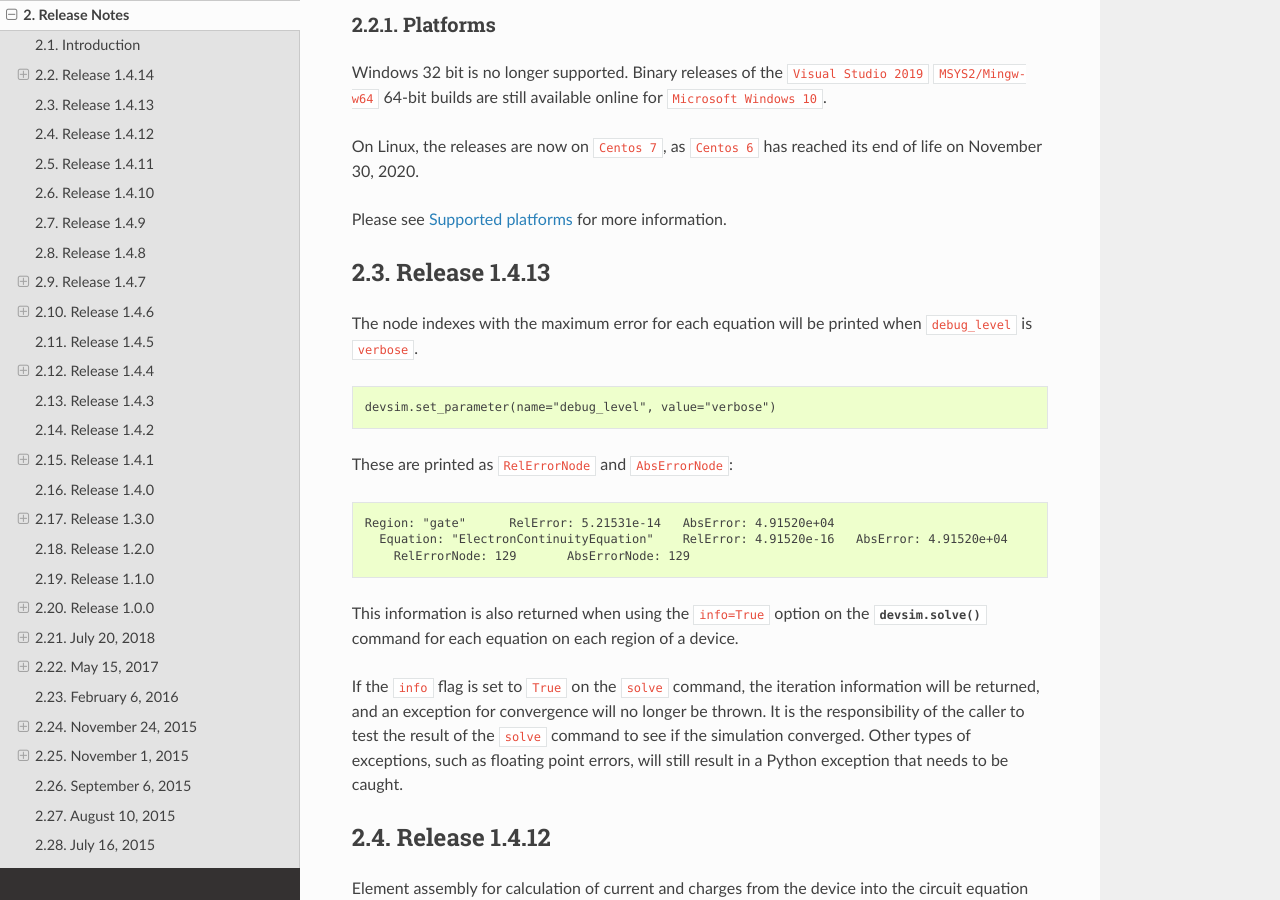
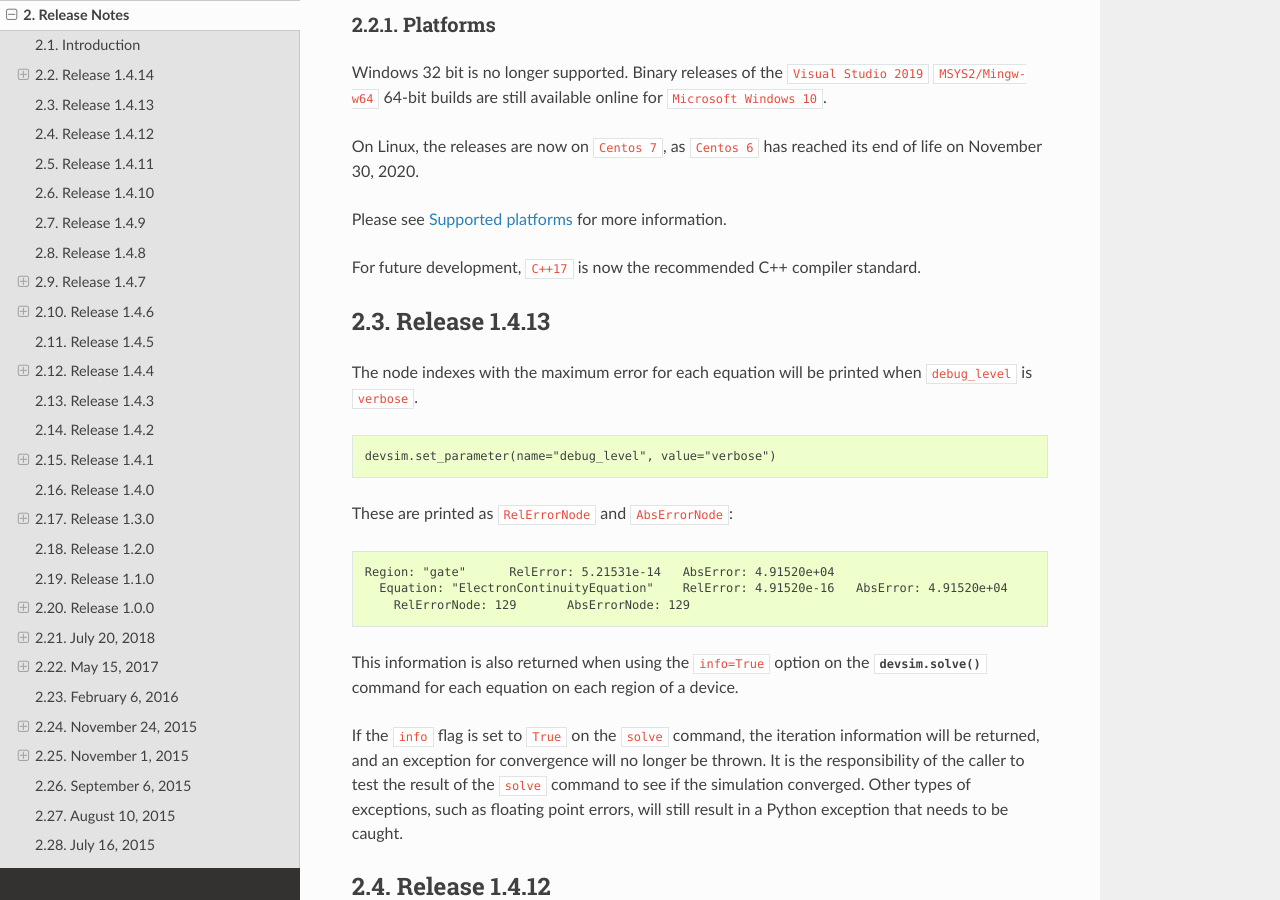
Before and after one commit to devsim/devsim_documentation, a Sphinx documentation site: the page built from sphinx/source/releasenotes.rst, in a window 1280 px wide and 900 px high, scrolled down 334 px. Built offline with Sphinx 7.4.7 and the Read the Docs theme 2.0.0, drawn with Linux system fonts in a browser that asks for light colours; cross-references to code outside the pages are shown as plain code.

Commit message:
C++-17 changes

```diff
--- a/sphinx/source/macros.txt
+++ b/sphinx/source/macros.txt
@@ -13,6 +13,7 @@
 .. |rhelfive| replace:: ``Red Hat Enterprise Linux 5``
 .. |rhelsix| replace:: ``Red Hat Enterprise Linux 6``
 .. |cpluspluseleven| replace:: ``C++11``
+.. |cplusplusseventeen| replace:: ``C++17``
 .. |visit| replace:: ``VisIt``
 .. |paraview| replace:: ``ParaView``
 .. |postmini| replace:: ``Postmini``
--- a/sphinx/source/releasenotes.rst
+++ b/sphinx/source/releasenotes.rst
@@ -21,6 +21,7 @@ On Linux, the releases are now on |centosseven|, as |centossix| has reached its
 
 Please see :ref:`sec__supportedplatforms` for more information.
 
+For future development, |cplusplusseventeen| is now the recommended C++ compiler standard.
 
 Release 1.4.13
 ~~~~~~~~~~~~~~
```
